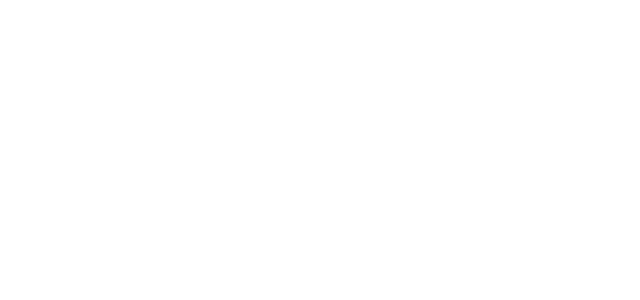
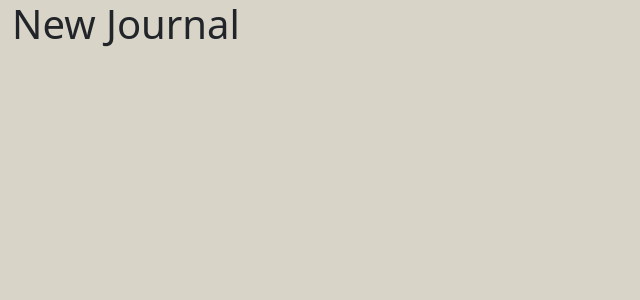
Before and after one commit to andersantos93/personal-journal, a React (Create React App) app: page /new-journal in a window 1280 px wide. Before the commit this address had no page. Shown: the top 300 px of the page, without its empty margins (0-640 px from the left). Built offline with nearby package versions, Linux system fonts and the light colour scheme.

Commit message:
Add css variables and new journal route page

```diff
--- a/public/index.html
+++ b/public/index.html
@@ -9,21 +9,7 @@
       name="description"
       content="Web site created using create-react-app"
     />
-    <link rel="apple-touch-icon" href="%PUBLIC_URL%/logo192.png" />
-    <!--
-      manifest.json provides metadata used when your web app is installed on a
-      user's mobile device or desktop. See https://developers.google.com/web/fundamentals/web-app-manifest/
-    -->
     <link rel="manifest" href="%PUBLIC_URL%/manifest.json" />
-    <!--
-      Notice the use of %PUBLIC_URL% in the tags above.
-      It will be replaced with the URL of the `public` folder during the build.
-      Only files inside the `public` folder can be referenced from the HTML.
-
-      Unlike "/favicon.ico" or "favicon.ico", "%PUBLIC_URL%/favicon.ico" will
-      work correctly both with client-side routing and a non-root public URL.
-      Learn how to configure a non-root public URL by running `npm run build`.
-    -->
     <link
       href="https://cdn.jsdelivr.net/npm/bootstrap@5.0.2/dist/css/bootstrap.min.css"
       rel="stylesheet"
@@ -40,15 +26,5 @@
   <body>
     <noscript>You need to enable JavaScript to run this app.</noscript>
     <div id="root" class="container-fluid"></div>
-    <!--
-      This HTML file is a template.
-      If you open it directly in the browser, you will see an empty page.
-
-      You can add webfonts, meta tags, or analytics to this file.
-      The build step will place the bundled scripts into the <body> tag.
-
-      To begin the development, run `npm start` or `yarn start`.
-      To create a production bundle, use `npm run build` or `yarn build`.
-    -->
   </body>
 </html>
--- a/src/App.js
+++ b/src/App.js
@@ -1,8 +1,13 @@
 import { BrowserRouter, Routes, Route } from "react-router-dom";
+
 import Home from "./pages/Home";
 import Dashboard from "./pages/Dashboard";
 import Details from "./pages/Details";
 import Profile from "./pages/Profile";
+
+import "./styles/variables.css";
+import "./styles/global.css";
+import NewJournal from "./pages/NewJournal";
 
 function App() {
   return (
@@ -12,6 +17,7 @@
         <Route path="dashboard" element={<Dashboard />} />
         <Route path="profile" element={<Profile />} />
         <Route path="detais/:id" element={<Details />} />
+        <Route path="new-journal" element={<NewJournal />} />
       </Routes>
     </BrowserRouter>
   );
--- /dev/null
+++ b/src/pages/NewJournal.js
@@ -0,0 +1,3 @@
+export default function NewJournal() {
+  return <h1>New Journal</h1>;
+}
--- /dev/null
+++ b/src/styles/global.css
@@ -0,0 +1,3 @@
+body {
+  background-color: var(--main-background-color);
+}
--- /dev/null
+++ b/src/styles/variables.css
@@ -0,0 +1,3 @@
+:root {
+  --main-background-color: #d8d4c8;
+}
```
Also changed, not shown: public/manifest.json, src/components/FormComponent.js (added).
